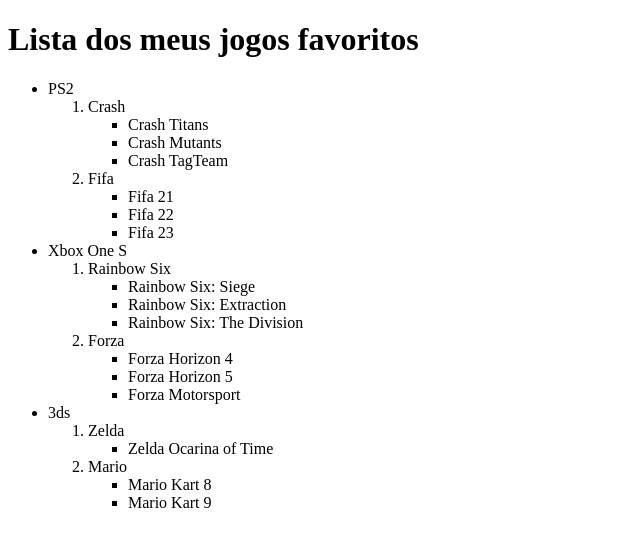
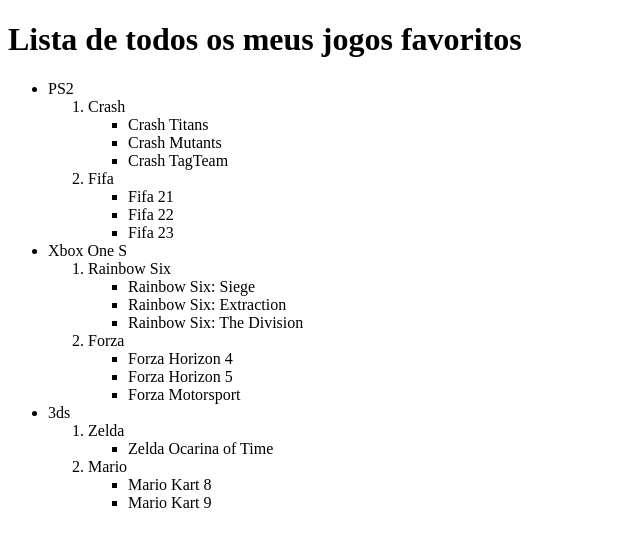
Before and after one commit to dipraia/lists, a plain HTML site: page dlistas/index.html in a window 1280 px wide. Shown: the whole page, without its empty margins (0-640 px from the left). Drawn offline with Linux system fonts and the light colour scheme.

Commit message:
Teste de commit

```diff
--- a/dlistas/index.html
+++ b/dlistas/index.html
@@ -7,7 +7,7 @@
   <title>dlistas</title>
 </head>
 <body>
-  <h1>Lista dos meus jogos favoritos</h1>
+  <h1>Lista de todos os meus jogos favoritos</h1>
   <ul>
     <li>PS2</li>
       <ol>
```
